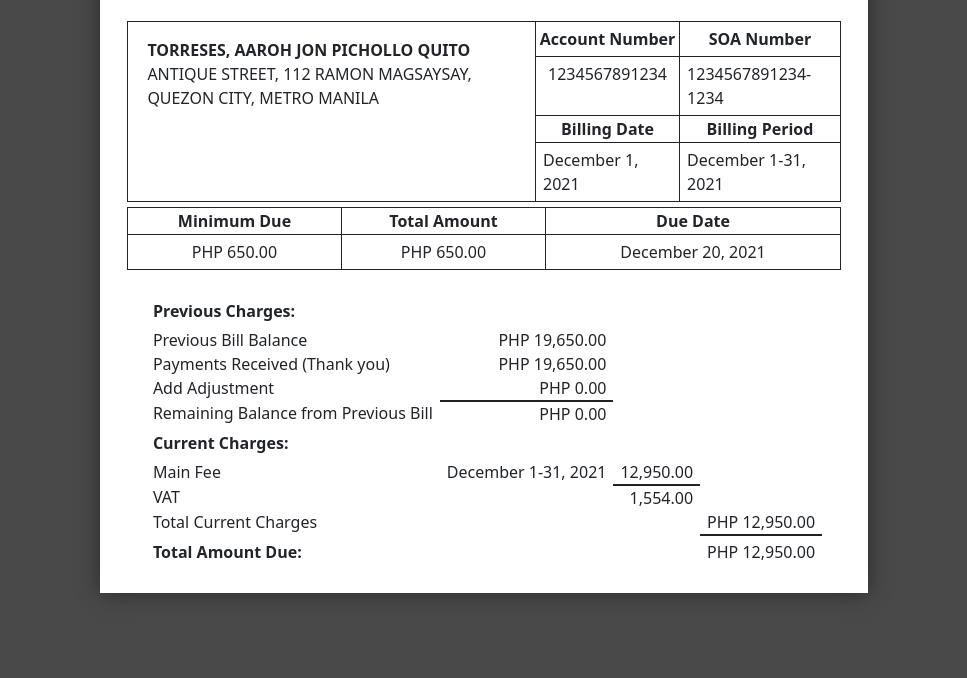
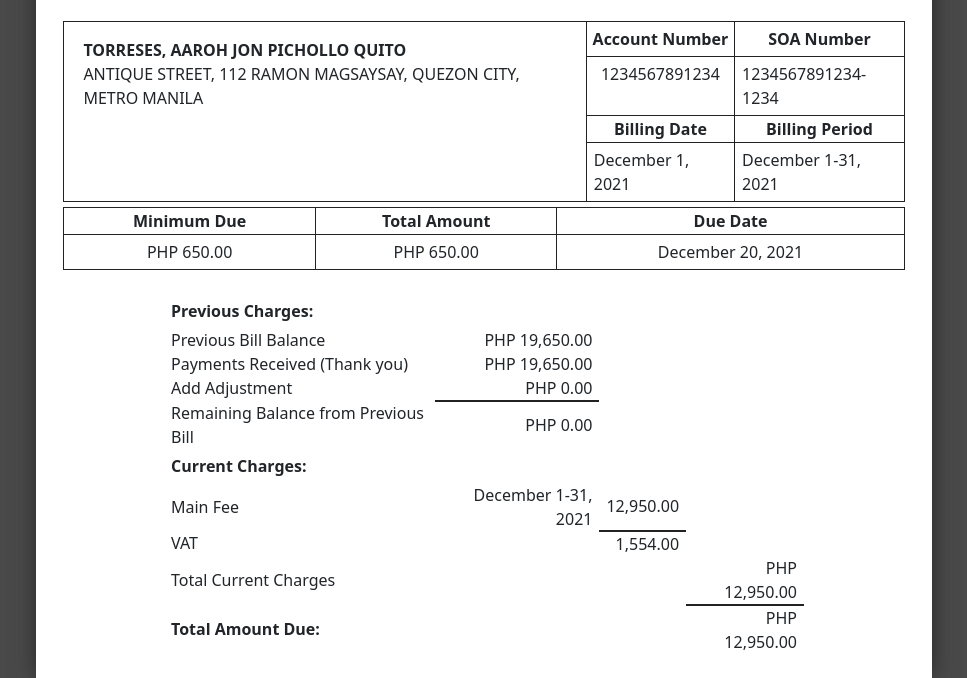
Before and after one commit to Aldwinny/sw-aquapay-website, a plain HTML site: page b-statement.html in a window 1280 px wide. Shown: the part 172-850 px from the top of the page, without its empty margins (156-1123 px from the left). Before the commit the page ends 800 px from the top, so only its background shows below. Drawn offline with nearby package versions, Linux system fonts and the light colour scheme.

Commit message:
Minor revisions

```diff
--- a/style/b-statement.css
+++ b/style/b-statement.css
@@ -4,7 +4,7 @@ body {
 
 .container {
     background: #fff;
-    width: 60vw !important;
+    width: 70vw !important;
     padding: 1.5em 1.7em !important;
     box-shadow: 0 0 20px #292929;
 }
@@ -61,7 +61,7 @@ td,
 }
 
 .soa {
-    width: fit-content;
+    width: 50vw;
     margin: 1.5em auto 0;
 }
 
--- a/style/general.css
+++ b/style/general.css
@@ -7,6 +7,7 @@
 
 body {
     font-weight: 300;
+    background: linear-gradient(to right, var(--blue), var(--teal));
 }
 
 
@@ -31,7 +32,7 @@ a.navbar-brand {
 }
 
 .subtitle {
-    color: var(--cyan);
+    color: rgba(255, 255, 255, 0.8);
     font-size: 0.7em;
     font-weight: 500;
     letter-spacing: 1px;
--- a/style/payment.css
+++ b/style/payment.css
@@ -1,7 +1,3 @@
-body {
-    background: linear-gradient(to right, var(--blue), var(--teal));
-}
-
 .box-l {
     width: 25%;
     padding: 1em 0.5em 1em 1em;
```
Also changed, not shown: payment.html (+1 -2 lines).
